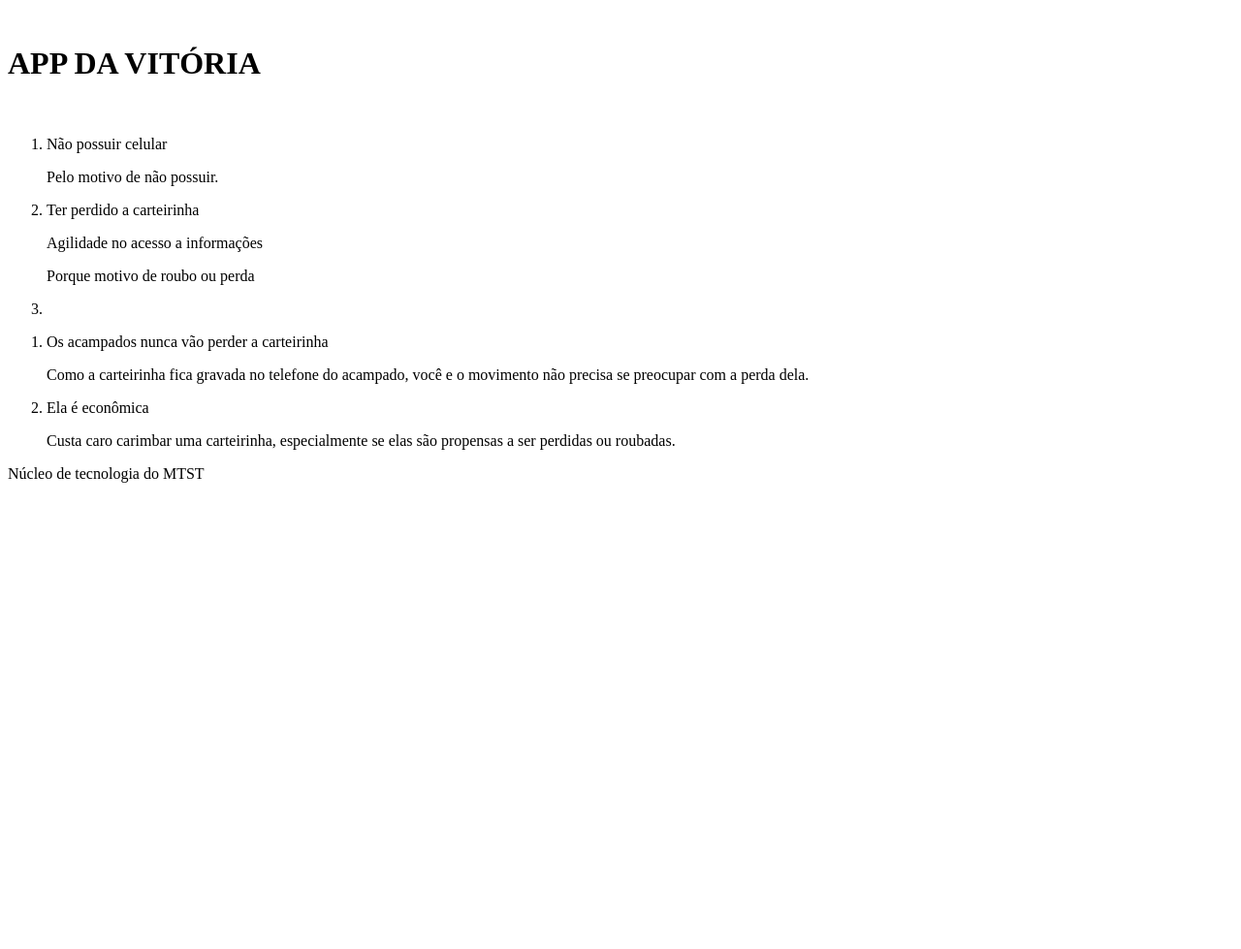
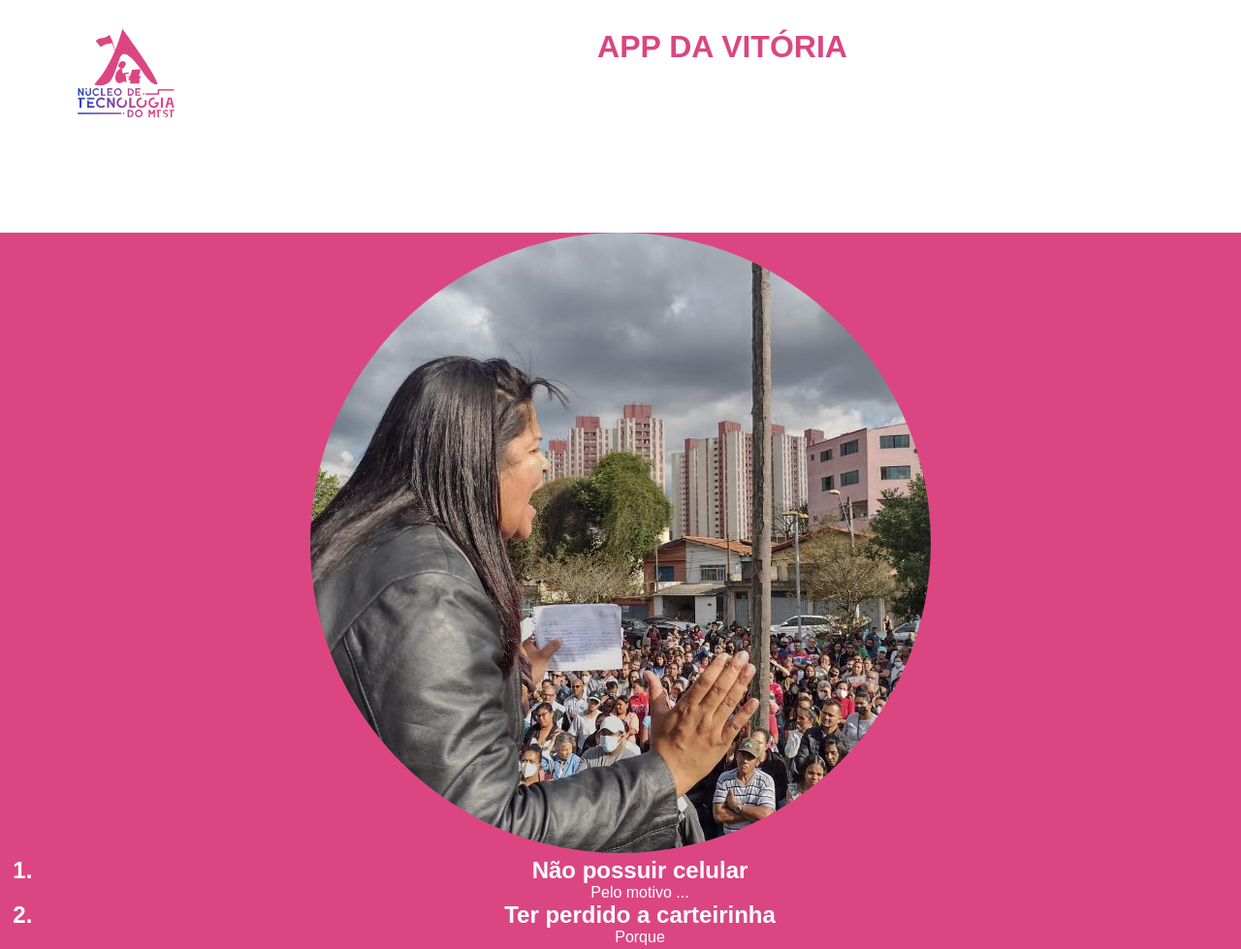
Before and after one commit to janesantos004/projeto-trio-mit, a plain HTML site: page index.html in a window 1280 px wide. Shown: the top 979 px of the page at 97% size. Before the commit the page ends 800 px from the top, so only its background shows below. Drawn offline with Linux system fonts and the light colour scheme.

Commit message:
segunda publicacao
Foi adicionada a parte visual

```diff
--- a/index.html
+++ b/index.html
@@ -1,5 +1,5 @@
 <!DOCTYPE html>
-<html lang="en">
+<html lang="pt-br">
 <head>
     <meta charset="UTF-8">
     <link rel="stylesheet" href="style/style.css">
@@ -8,35 +8,41 @@
 </head>
 <body>
 <header>
-    <div><img src=""></div>
-    <div><h1>APP DA VITÓRIA</h1></div>
+    <div class="logo"><img src="img/novo-logo-tecnologia.svg" alt="Núcleo de Tecnologia" width="100px"></div>
+    <div class="cabecalho"><h1>APP DA VITÓRIA</h1></div>
 </header>
+<section id="capa">
+    <div class="capa"><img src="img/capa do  projeto tec.jpg" alt="Desafio das assembleias"></div>
+</section>
 <section>
-    <div><img src=""></div>
-    <div>
+    <div class="desafio">
         <ol>
             <li>Não possuir celular</li>
-            <p>Pelo motivo de não possuir.</p>
+            <p>Pelo motivo ...</p>
             <li>Ter perdido a carteirinha</li>
-            <p>Agilidade no acesso a informações</p>
-            <p>Porque motivo de roubo ou perda</p>
+            <p>Porque </p>
             <li></li>
         </ol>
     </div>
 </section>
 <section>
 
-    <div>
+    <div class="solucao">
         <ol>
             <li>Os acampados nunca  vão perder a carteirinha</li>
             <p>Como a carteirinha fica gravada no telefone do acampado, você e o movimento não precisa se preocupar com a perda dela. </p>
             <li>Ela é econômica</li>
             <p>Custa caro carimbar uma carteirinha, especialmente se elas são propensas a ser perdidas ou roubadas.</p>
+            <li>Solução: QRCODE</li>
+            <p><img src="img/projeto tec.jpg"></p>
         </ol>
     </div>
 </section>
     <script src="script/app.js"></script>
 <footer>
+    <div class="logo-rodape">
+        <img src="img/logo-mtst.png" alt="MTST">
+    </div>
     Núcleo de tecnologia do MTST
 </footer>
 </body>
--- a/script/app.js
+++ b/script/app.js
@@ -1,2 +1,2 @@
-alert("ola turma")
-alert("primeiro dia de intensivão")
+//alert("ola turma")
+//alert("primeiro dia de intensivão")
--- a/style/style.css
+++ b/style/style.css
@@ -0,0 +1,74 @@
+*{
+    margin: 0px;
+    font-family: Arial, Helvetica, sans-serif;
+}
+
+header{
+    /*background-color: #EB3137;*/
+    margin: 0px;
+    padding: 20px;
+    color: #DB4682;
+    height: 200px;
+}
+
+.logo{
+    background-color: white;
+    padding: 10px;
+    text-align: center;
+
+    width: 200px;
+    height: 100px;
+    float: left;
+}
+.cabecalho{
+    padding: 10px;
+    text-align: center;
+}
+#capa{
+    display: flex;
+    flex-direction: row;
+    justify-content: center;
+    align-items: center;
+    background-color: #DB4682;
+    color:#ffffff;
+}
+.capa{
+    width: 50%;
+
+}
+.capa img{
+    width: 100%;
+    height: auto;
+    border-radius: 50%;
+}
+
+.desafio{
+    width: 100%;
+    text-align: center;
+    background-color: #DB4682;
+    color:#ffffff;
+}
+
+.solucao{
+    background-color: #383838;
+    color:white;
+    padding: 50px;
+}
+
+li{
+    font-weight: bold;
+    font-size: 1.5em;
+}
+
+p{
+    font-size: 1em ;
+}
+
+footer{
+    background-color: #DB4682;
+    text-align: center;
+    font-weight: bold;
+    padding-top:25px;
+    padding-bottom: 25px;
+    color: #ffffff;
+}
```
Also changed, not shown: img/logo-mtst-2.png (added), img/logo-mtst.png (added), img/novo-logo-tecnologia.svg (added), 1 other file.
